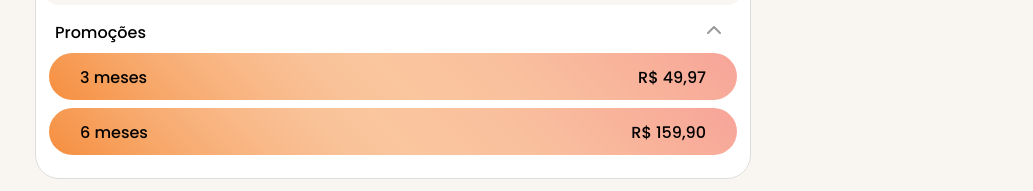
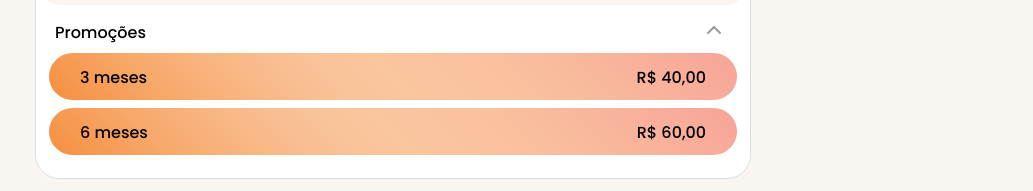
Before and after one commit to tiok915/tela-priv, a Next.js app: page /checkout/1 in a window 1280 px wide. Shown: the part 514-705 px from the top of the page, without its empty margins (247-1280 px from the left). Built offline with nearby package versions, Linux system fonts and the light colour scheme.

Commit message:
Update profile.ts

```diff
--- a/src/features/Checkout/data/profile.ts
+++ b/src/features/Checkout/data/profile.ts
@@ -62,8 +62,8 @@ export const PROFILE = {
         } as OfferItem,
         monthly: { label: "1 mês", price: "R$ 20,00" } as PlanItem,
         promotions: [
-            { label: "3 meses", price: "R$ 49,97" },
-            { label: "6 meses", price: "R$ 159,90" },
+            { label: "3 meses", price: "R$ 40,00" },
+            { label: "6 meses", price: "R$ 60,00" },
         ] as PlanItem[],
     },
 } as const;
```
